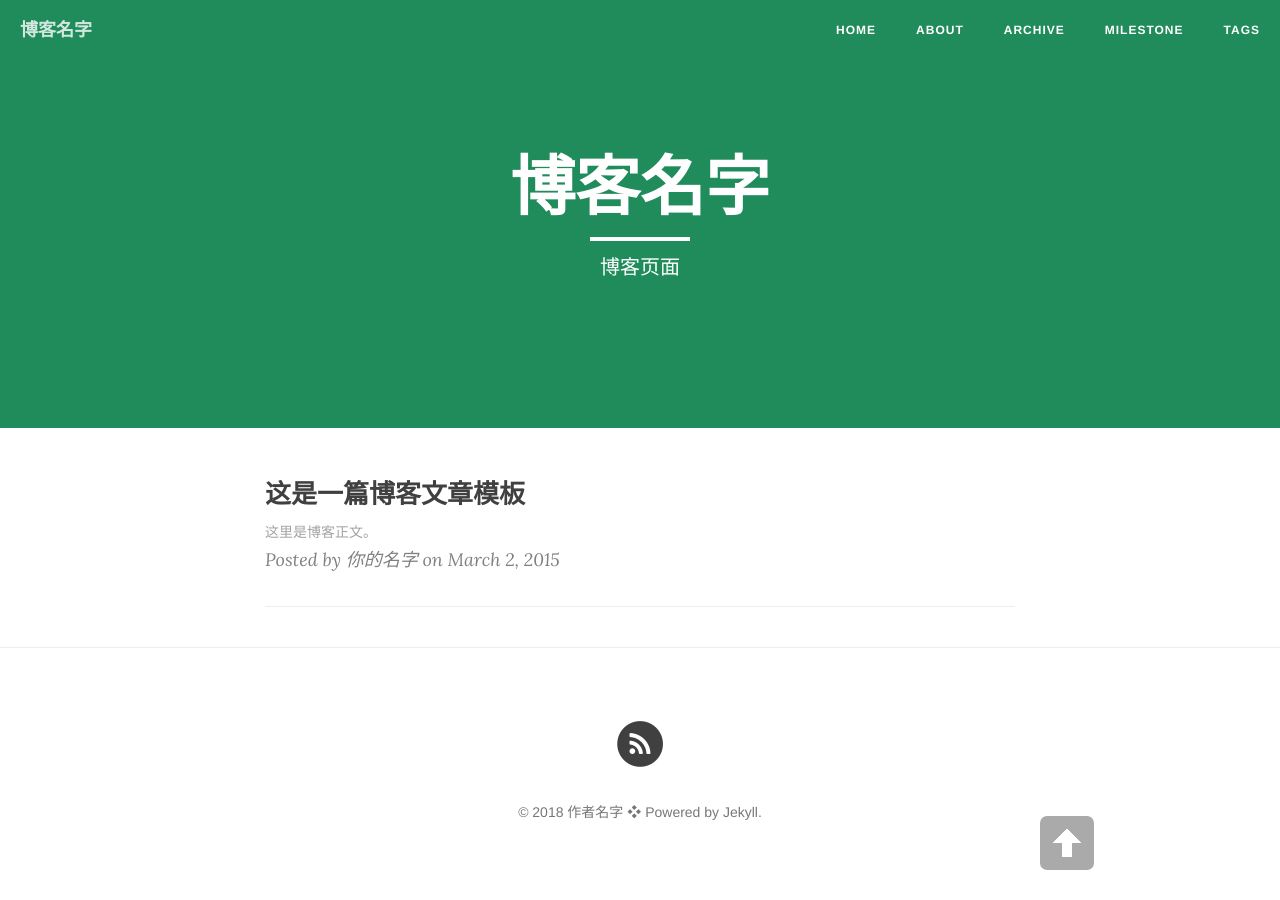
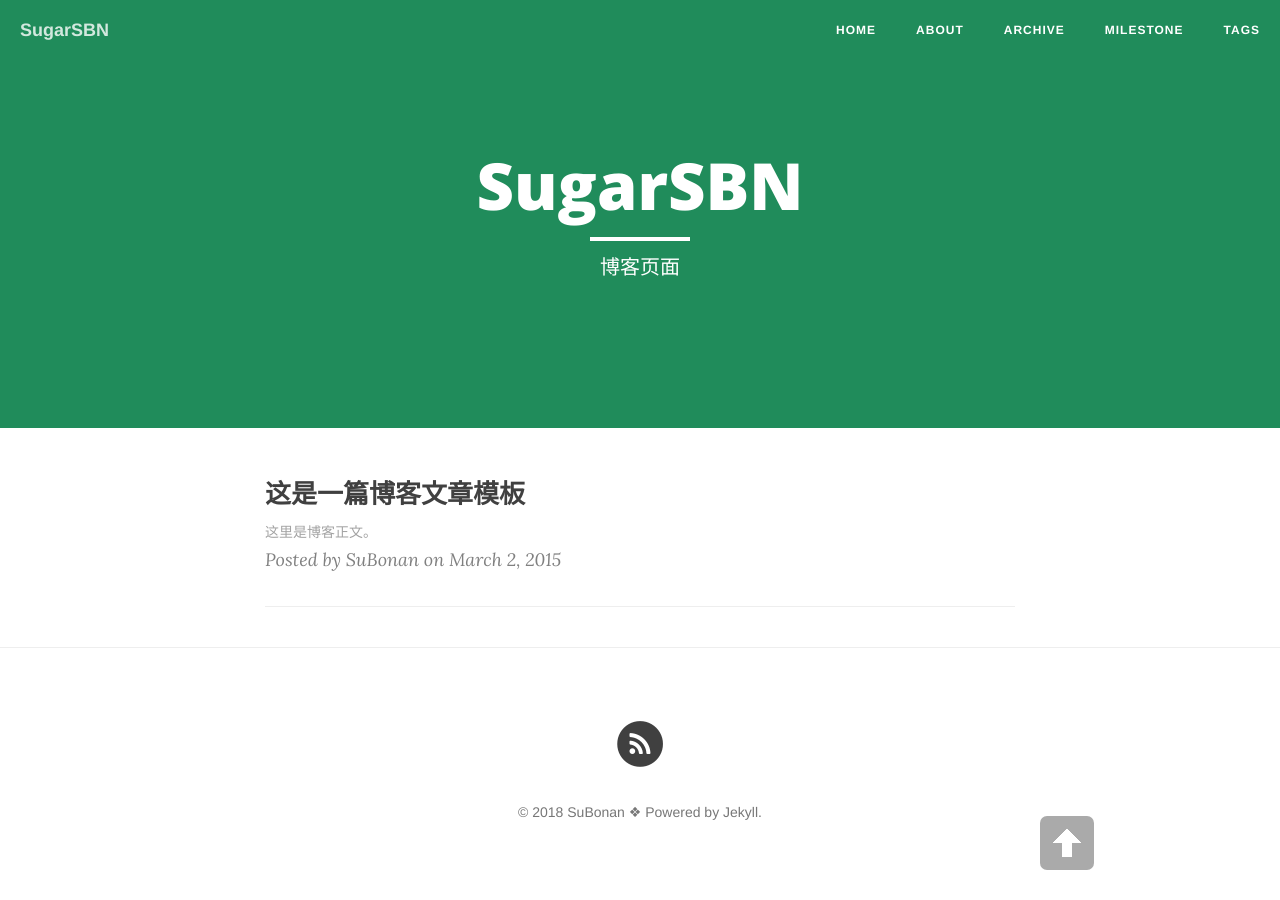
Before and after one commit to SugarSBN/SBN, a Jekyll site: the page built from index.html, in a window 1280 px wide. Built offline with Jekyll 4.4.1, drawn with Linux system fonts in a browser that asks for light colours; nearby versions of some CDN libraries; the list of posts is cut into pages by our own code.

Commit message:
Update _config.yml

```diff
--- a/_config.yml
+++ b/_config.yml
@@ -1,16 +1,16 @@
 # Site settings
-title: 博客名字 # 你的博客名字，可以定义修订
+title: SugarSBN # 你的博客名字，可以定义修订
 header-img: "img/green.jpg"
 tagline: "cn"
-description: "这是我的博客"  # 一句话描述你的博客
+description: "Mayebe,we can make a deal."  # 一句话描述你的博客
 baseurl: ""
-url: "http://cnfeat"  # 此处填写你的博客地址
+url: "http://sugarsbn.com"  # 此处填写你的博客地址
 
 # About/contact
 owner:
-  name: "作者名字" # 填写作者信息：名字
-  email: X@gmail.com # 填写作者信息：邮箱
-  bio: "你的博客描述" # 填写作者信息：博客描述
+  name: "SuBonan" # 填写作者信息：名字
+  email: 15952265117@126.com # 填写作者信息：邮箱
+  bio: "OI/Coding/ACM" # 填写作者信息：博客描述
 
 # Data
 gavatar: img/favicon.png # 浏览器地址栏小图标，可自定义更改
@@ -33,7 +33,7 @@ paginate: 8
 exclude: ["less","node_modules","Gruntfile.js","package.json","README.md"]
 
 # http://en.wikipedia.org/wiki/List_of_tz_database_time_zones
-timezone: Asia/Shanghai
+timezone: Asia/Nanjing
 
 # Defaults for posts
 defaults:
@@ -43,7 +43,7 @@ defaults:
       type: "posts"
     values:
       layout: "post"
-      author: "你的名字" # 你的名字
+      author: "SuBonan" # 你的名字
       header-img: "img/green.jpg" # We don't want posts without a header image, that whould mean white on white
 
 # Comments
```
